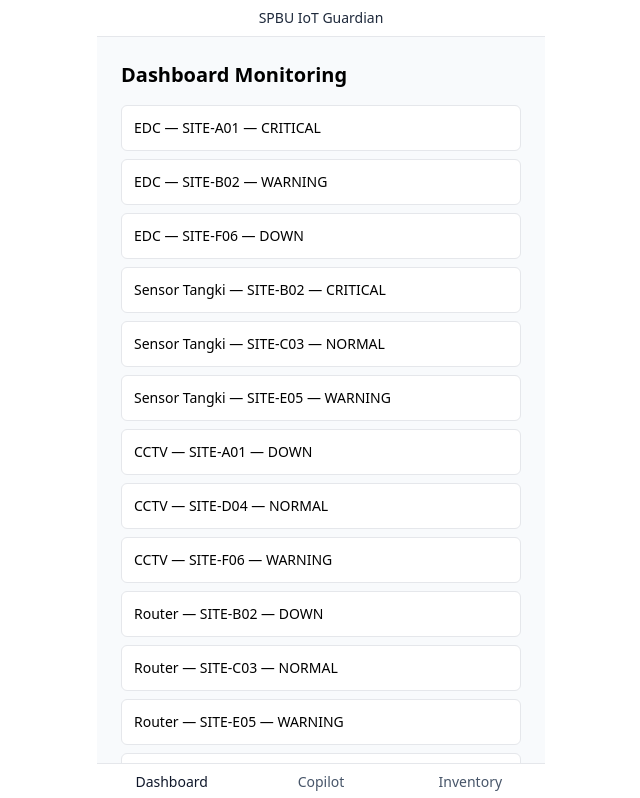
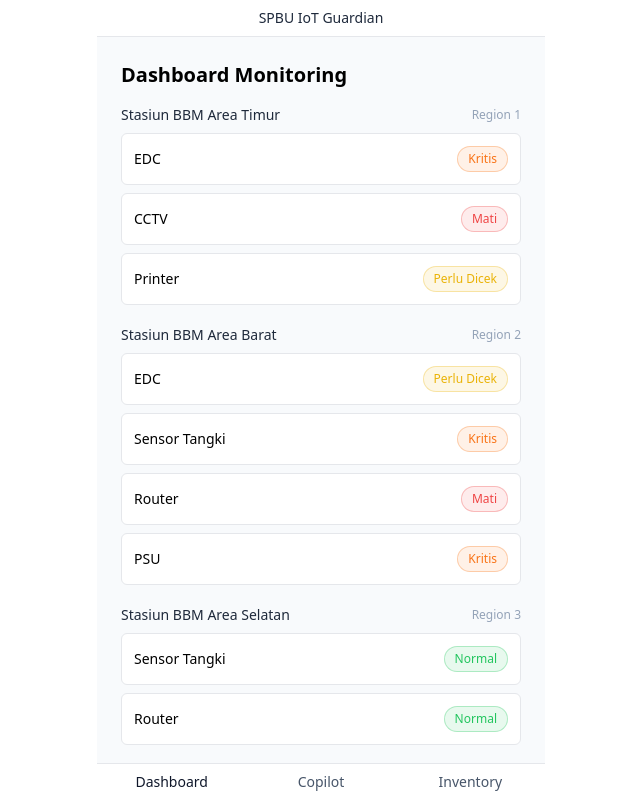
Before and after one commit to yandev-ops/spbu-iot-guardian, a React (Vite) app: page / in a window 1280 px wide. Shown: the top 798 px of the page, without its empty margins (319-959 px from the left). Built offline with nearby package versions, Linux system fonts and the light colour scheme.

Commit message:
Refactor Dashboard to display devices by location

```diff
--- a/src/pages/Dashboard.jsx
+++ b/src/pages/Dashboard.jsx
@@ -1,7 +1,9 @@
 import { useEffect, useState } from "react";
 import { refreshAllDeviceStatuses } from "../logic/stateMachine.js";
+import StatusBadge from "../components/StatusBadge.jsx";
 
 function Dashboard() {
+  const [locations, setLocations] = useState([]);
   const [devices, setDevices] = useState([]);
   const [loading, setLoading] = useState(true);
 
@@ -9,6 +11,7 @@ function Dashboard() {
     fetch("/mock_data.json")
       .then((res) => res.json())
       .then((data) => {
+        setLocations(data.spbu_locations);
         setDevices(refreshAllDeviceStatuses(data.devices));
         setLoading(false);
       });
@@ -16,17 +19,39 @@ function Dashboard() {
 
   if (loading) return <p className="text-slate-500">Memuat data...</p>;
 
+  const devicesBySite = devices.reduce((acc, device) => {
+    if (!acc[device.spbu_id]) acc[device.spbu_id] = [];
+    acc[device.spbu_id].push(device);
+    return acc;
+  }, {});
+
   return (
     <div>
       <h2 className="text-xl font-semibold mb-4">Dashboard Monitoring</h2>
-      {/* STUB: tampilan sementara, akan diganti komponen DeviceCard nanti */}
-      <ul className="space-y-2">
-        {devices.map((d) => (
-          <li key={d.device_id} className="bg-white border rounded-md p-3 text-sm">
-            {d.type} — {d.spbu_id} — <span className="font-medium">{d.status}</span>
-          </li>
-        ))}
-      </ul>
+      <div className="space-y-5">
+        {locations.map((loc) => {
+          const siteDevices = devicesBySite[loc.spbu_id] || [];
+          return (
+            <div key={loc.spbu_id}>
+              <div className="flex items-center justify-between mb-2">
+                <p className="font-medium text-slate-800 text-sm">{loc.name}</p>
+                <span className="text-xs text-slate-400">{loc.region}</span>
+              </div>
+              <ul className="space-y-2">
+                {siteDevices.map((d) => (
+                  <li
+                    key={d.device_id}
+                    className="bg-white border rounded-md p-3 text-sm flex items-center justify-between"
+                  >
+                    <span>{d.type}</span>
+                    <StatusBadge status={d.status} />
+                  </li>
+                ))}
+              </ul>
+            </div>
+          );
+        })}
+      </div>
     </div>
   );
 }
```
